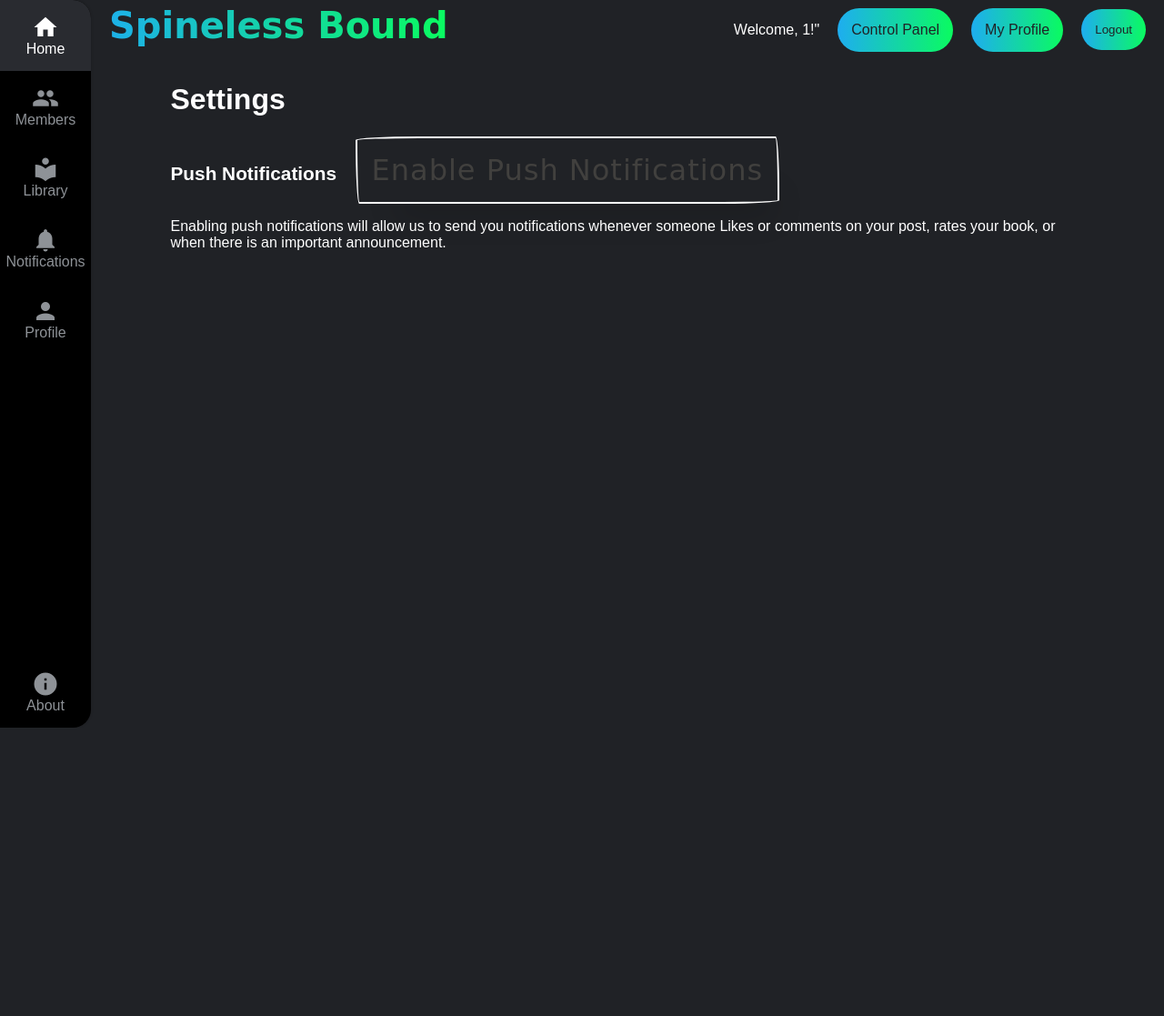
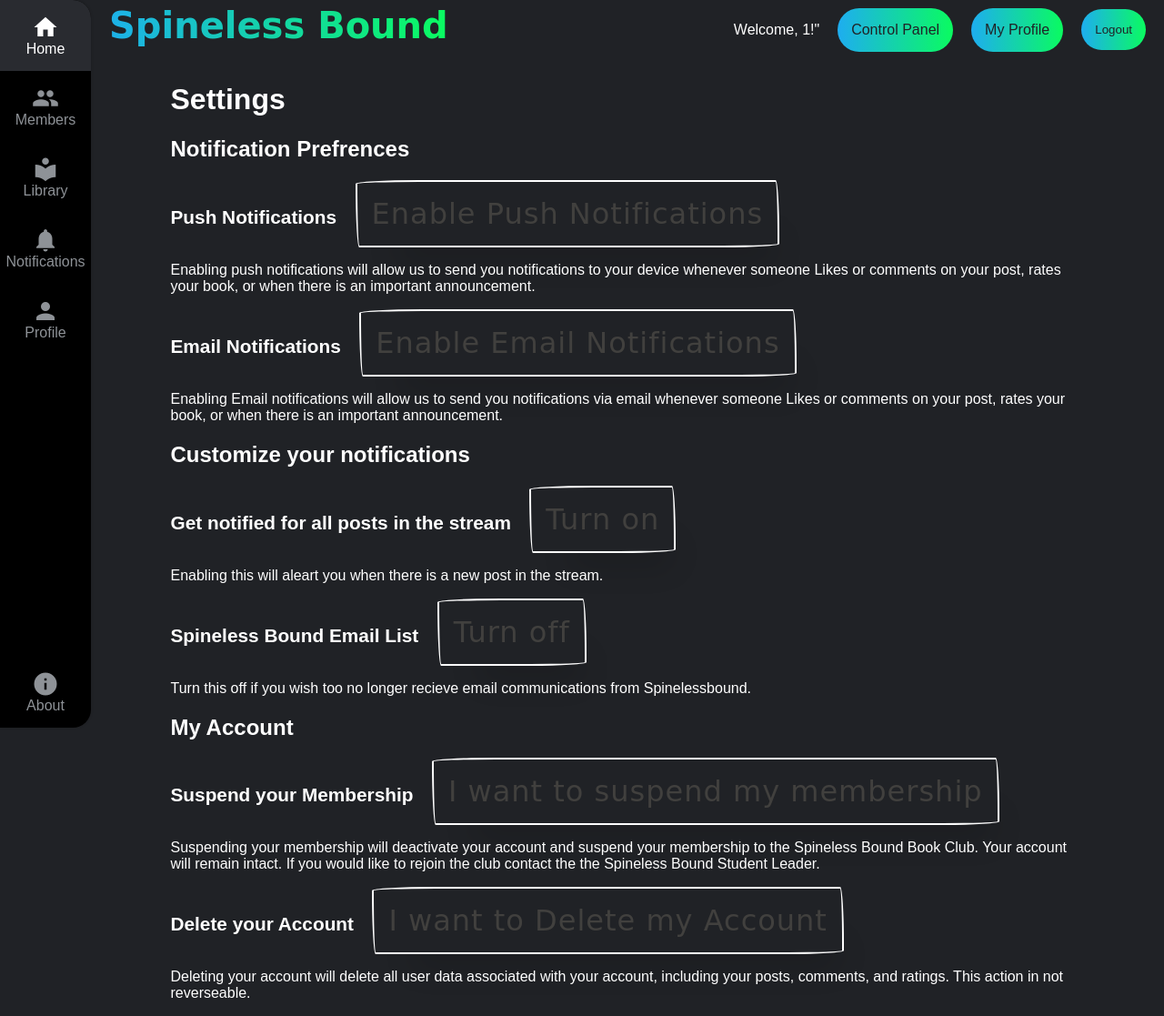
Before and after one commit to BrandonLaDuke/Book-Club, a PHP site: page /sullivan/settings.php?user=1 in a window 1280 px wide. Shown: the whole page at 91% size. Before the commit the page ends 800 px from the top, so only its background shows below. Run offline with PHP 8.4, Linux system fonts and the light colour scheme; the visitor is signed in with stand-in values (Sample User, id 1); data that the repository does not hold is empty; a stand-in replaces the project's code that opens the database connection; some web fonts are replaced.

```diff
--- a/settings.php
+++ b/settings.php
@@ -20,10 +20,38 @@
 <?php if (isset($_SESSION['userId'])) { ?>
   <div class="settings-container">
     <h1>Settings</h1>
+    <h2>Notification Prefrences</h2>
     <div class="setting">
       <span class="setting__title">Push Notifications</span>
       <button onclick="subscribe()" class="setting__button profile-btn btn lined thin" type="button" name="button">Enable Push Notifications</button>
-      <p class="setting__description">Enabling push notifications will allow us to send you notifications whenever someone Likes or comments on your post, rates your book, or when there is an important announcement.</p>
+      <p class="setting__description">Enabling push notifications will allow us to send you notifications to your device whenever someone Likes or comments on your post, rates your book, or when there is an important announcement.</p>
+    </div>
+    <div class="setting">
+      <span class="setting__title">Email Notifications</span>
+      <button onclick="subscribe()" class="setting__button profile-btn btn lined thin" type="button" name="button">Enable Email Notifications</button>
+      <p class="setting__description">Enabling Email notifications will allow us to send you notifications via email whenever someone Likes or comments on your post, rates your book, or when there is an important announcement.</p>
+    </div>
+    <h2>Customize your notifications</h2>
+    <div class="setting">
+      <span class="setting__title">Get notified for all posts in the stream</span>
+      <button onclick="subscribe()" class="setting__button profile-btn btn lined thin" type="button" name="button">Turn on</button>
+      <p class="setting__description">Enabling this will aleart you when there is a new post in the stream.</p>
+    </div>
+    <div class="setting">
+      <span class="setting__title">Spineless Bound Email List</span>
+      <button onclick="subscribe()" class="setting__button profile-btn btn lined thin" type="button" name="button">Turn off</button>
+      <p class="setting__description">Turn this off if you wish too no longer recieve email communications from Spinelessbound.</p>
+    </div>
+    <h2>My Account</h2>
+    <div class="setting">
+      <span class="setting__title">Suspend your Membership</span>
+      <button onclick="subscribe()" class="setting__button profile-btn btn lined thin" type="button" name="button">I want to suspend my membership</button>
+      <p class="setting__description">Suspending your membership will deactivate your account and suspend your membership to the Spineless Bound Book Club. Your account will remain intact. If you would like to rejoin the club contact the the Spineless Bound Student Leader.</p>
+    </div>
+    <div class="setting">
+      <span class="setting__title">Delete your Account</span>
+      <button onclick="subscribe()" class="setting__button profile-btn btn lined thin" type="button" name="button">I want to Delete my Account</button>
+      <p class="setting__description">Deleting your account will delete all user data associated with your account, including your posts, comments, and ratings. This action in not reverseable.</p>
     </div>
   </div>
 
```
Also changed, not shown: includes/create-post.inc.php (+4 -17 lines).
